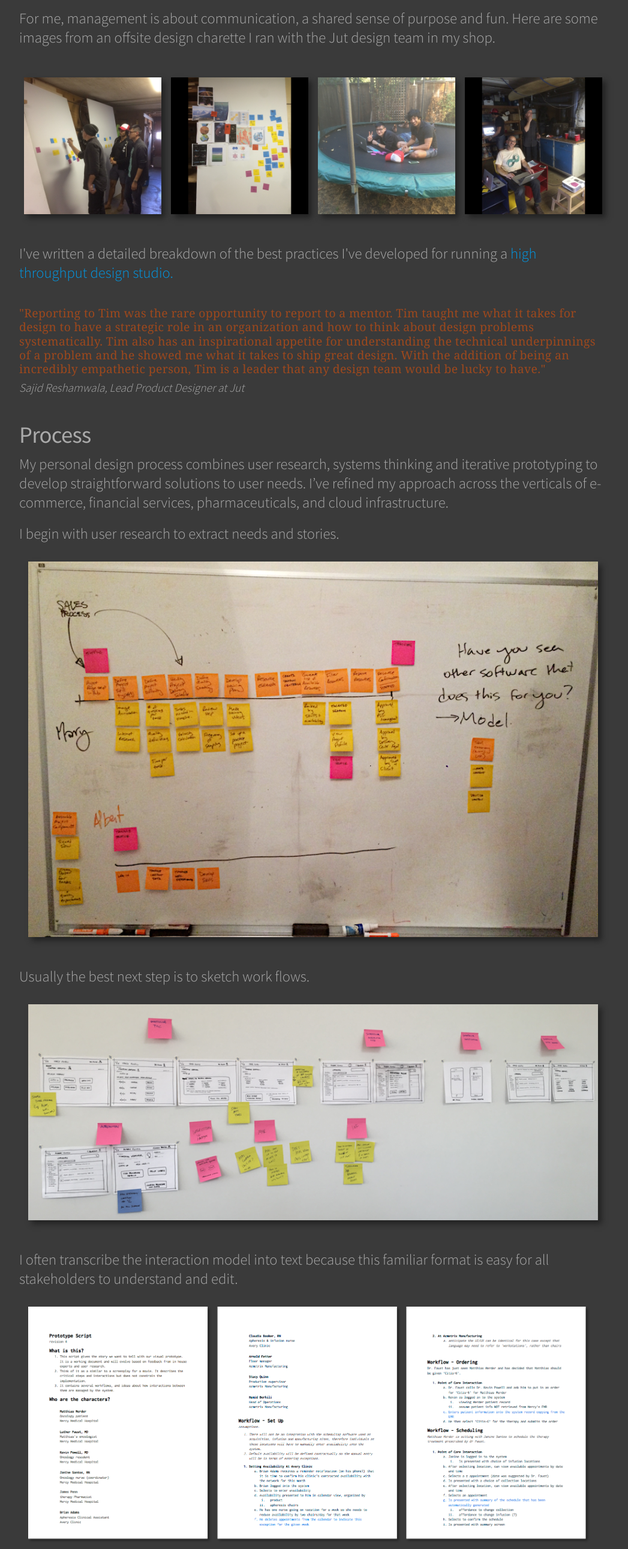
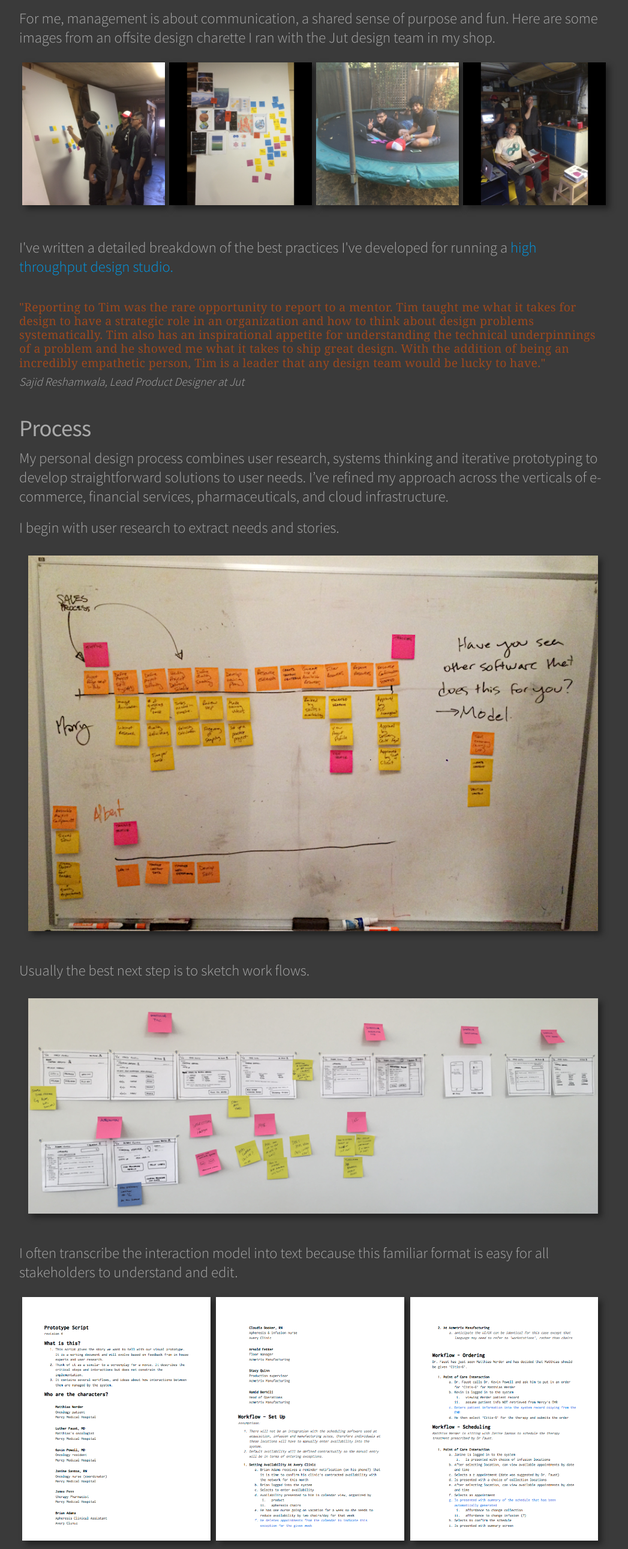
Before and after one commit to tsheiner/timsheiner.com, a plain HTML site: page index.html in a window 1280 px wide. Shown: the part 1320-3902 px from the top of the page at 60% size, without its empty margins (118-1165 px from the left). Drawn offline with nearby package versions, Linux system fonts and the light colour scheme.

Commit message:
process images to flex-box

```diff
--- a/css/customizations.css
+++ b/css/customizations.css
@@ -71,15 +71,49 @@ a:hover{
 	font-family: 'Source Sans Pro', "Verdana", sans-serif;
 }
 
+#portfolio img {
+	width: 97%;
+	display: block;
+	margin:30px auto 50px;
+	display: block;
+}
+
+
 .flex {
 	display: flex;
 	flex-flow: row wrap;
 	justify-content: space-around;
 }
 
+.image-container {
+	margin-top:5px;
+	margin-bottom:50px;
+	justify-content: flex-start;
+}
+
+.image-container .screenshot,
+#portfolio .image-container img   {
+	margin:5px;
+}
+
+
 .flex-item {
-	flex: 0 1 24%;
+	flex: 0 1 auto;
 }
+
+.quarter {
+	flex-basis: 25%;
+}
+
+.third {
+	flex-basis: 33%;
+}
+
+
+.half {
+	flex-basis: 50%;
+}
+
 
 .h-centered {
 	justify-content: center;
@@ -217,13 +251,6 @@ section {
 
 #me h1 {
 	color:#33291B;
-}
-
-#portfolio img {
-	width: 97%;
-	display: block;
-	margin:30px auto 50px;
-	display: block;
 }
 
 #me header img {
--- a/index.html
+++ b/index.html
@@ -117,11 +117,11 @@
 <p class="lead">I succeed as a leader because trust is my highest priority. I do what I say I will do; I listen carefully to all project stakeholders and I am fearless about asking questions until we are all on the same page. I always have a plan for the way forward, but also a keen sense for when the best outcome will come from clearing space and stepping back so others can lead.</p>
 <p class="lead">Designers like to work for me because my biggest professional thrill is figuring out how to enable creativity in others. I develop high performance, self-empowered contributors by helping each of my team members set clear project goals and then using insightful questions within a positive, critique-oriented team culture to help them find their own best paths to a successful outcome.</p>
 <p class="lead">For me, management is about communication, a shared sense of purpose and fun. Here are some images from an offsite design charette I ran with the Jut design team in my shop.</p>
-<div class="flex-container flex">
-	<div class="flex-item"><img class="screenshot "src="img/charette_team.jpg"></div>
-	<div class="flex-item"><img class="screenshot" src="img/charette_visuals.jpg"></div>
-	<div class="flex-item"><img class="screenshot" src="img/charette_trampoline.jpg"></div>
-	<div class="flex-item"><img class="screenshot" src="img/charette_presenting.jpg"></div>
+<div class="image-container flex">
+	<div class="flex-item quarter"><img class="screenshot "src="img/charette_team.jpg"></div>
+	<div class="flex-item quarter"><img class="screenshot" src="img/charette_visuals.jpg"></div>
+	<div class="flex-item quarter"><img class="screenshot" src="img/charette_trampoline.jpg"></div>
+	<div class="flex-item quarter"><img class="screenshot" src="img/charette_presenting.jpg"></div>
 </div>
 <p class="lead"> I've written a detailed breakdown of the best practices I've developed for running a<a href="https://medium.com/@tsheiner/the-high-throughput-design-studio-1969645a6c12#.nemshgj7w"> high throughput design studio.</a></p>
 
@@ -135,11 +135,25 @@
 					<p class="lead">Usually the best next step is to sketch work flows.</p>
 					<img class="screenshot" src="img/process_sketches.png">
 					<p class="lead">I often transcribe the interaction model into text because this familiar format is easy for all stakeholders to understand and edit.</p>
-					<img class="" src="img/process_script.png">
+					<div class="image-container flex">
+						<div class="flex-item third"><img class="screenshot "src="img/process_script_1.png"></div>
+						<div class="flex-item third"><img class="screenshot" src="img/process_script_2.png"></div>
+						<div class="flex-item third"><img class="screenshot" src="img/process_script_3.png"></div>
+					</div>
+
 					<p class="lead">Schematic wireframes with real content and accurate type sizes provide a good reality check regarding layout while still being pretty quick to iterate. </p>
-					<img class="" src="img/process_wireframes.png">
+					<div class="image-container flex">
+						<div class="flex-item third"><img class="screenshot "src="img/process_wireframes_1.png"></div>
+						<div class="flex-item third"><img class="screenshot" src="img/process_wireframes_2.png"></div>
+						<div class="flex-item third"><img class="screenshot" src="img/process_wireframes_3.png"></div>
+						<div class="flex-item third"><img class="screenshot "src="img/process_wireframes_4.png"></div>
+						<div class="flex-item third"><img class="screenshot" src="img/process_wireframes_5.png"></div>
+					</div>
 					<p class="lead">Pixel perfect comps are one way to explore UI nuance but working in code is my preferred approach to finalizing UI and UX at the same time.</p>
-					<img class="" src="img/process_comps.png">
+					<div class="flex-container flex">
+						<div class="flex-item half"><img class="screenshot "src="img/process_comps_1.png"></div>
+						<div class="flex-item half"><img class="screenshot" src="img/process_comps_2.png"></div>
+					</div>
 					<p class="lead">Regardless of the state of the prototype or the medium from which it is constructed, I seek user input at each iteration.</p>
 					<p class="lead">I am a strong believer in talking explicitly about conceptual models to help engineering, product, and business stakeholders come together around a shared understanding of the nature of our collaboration.</p>
 					<img class="screenshot" src="img/process_digitalmachine.png">				<h2 class="testimonial">"Tim is a natural born designer, a highly talented individual, and a force to be reckoned with. Through collaboration with Tim, I discovered for myself what the role of design function in a software company should be, how a design team operates, what drives a designer. I look forward to the great products that will carry Tim's mark on them, and will consider myself lucky to get another chance to work with him in the future."</h2>
```
Also changed, not shown: img/process_comps_1.png (added), img/process_comps_2.png (added), img/process_script_1.png (added), img/process_script_2.png (added), img/process_script_3.png (added), img/process_wireframes_1.png (added), img/process_wireframes_2.png (added), img/process_wireframes_3.png (added), img/process_wireframes_4.png (added), img/process_wireframes_5.png (added).
